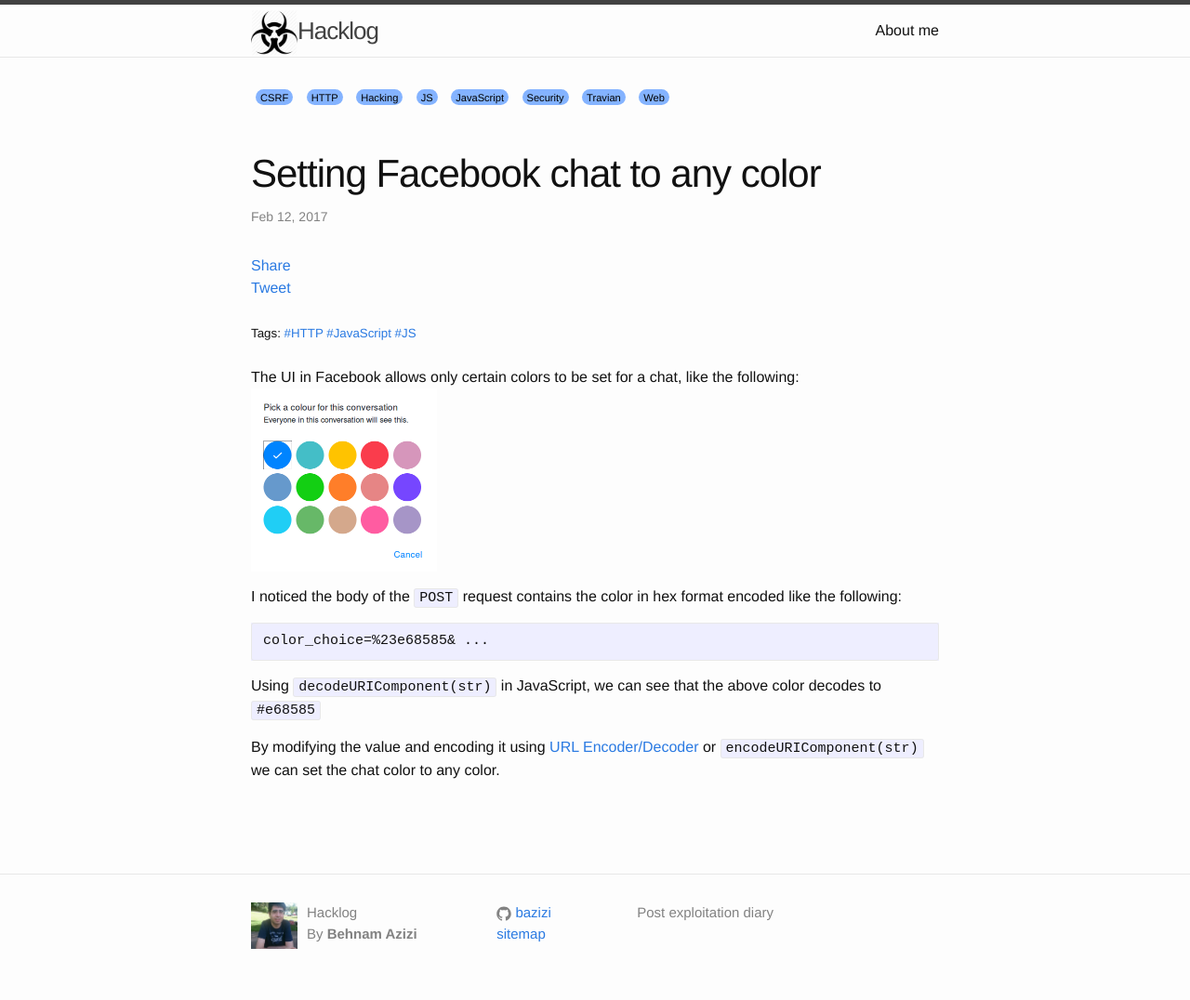
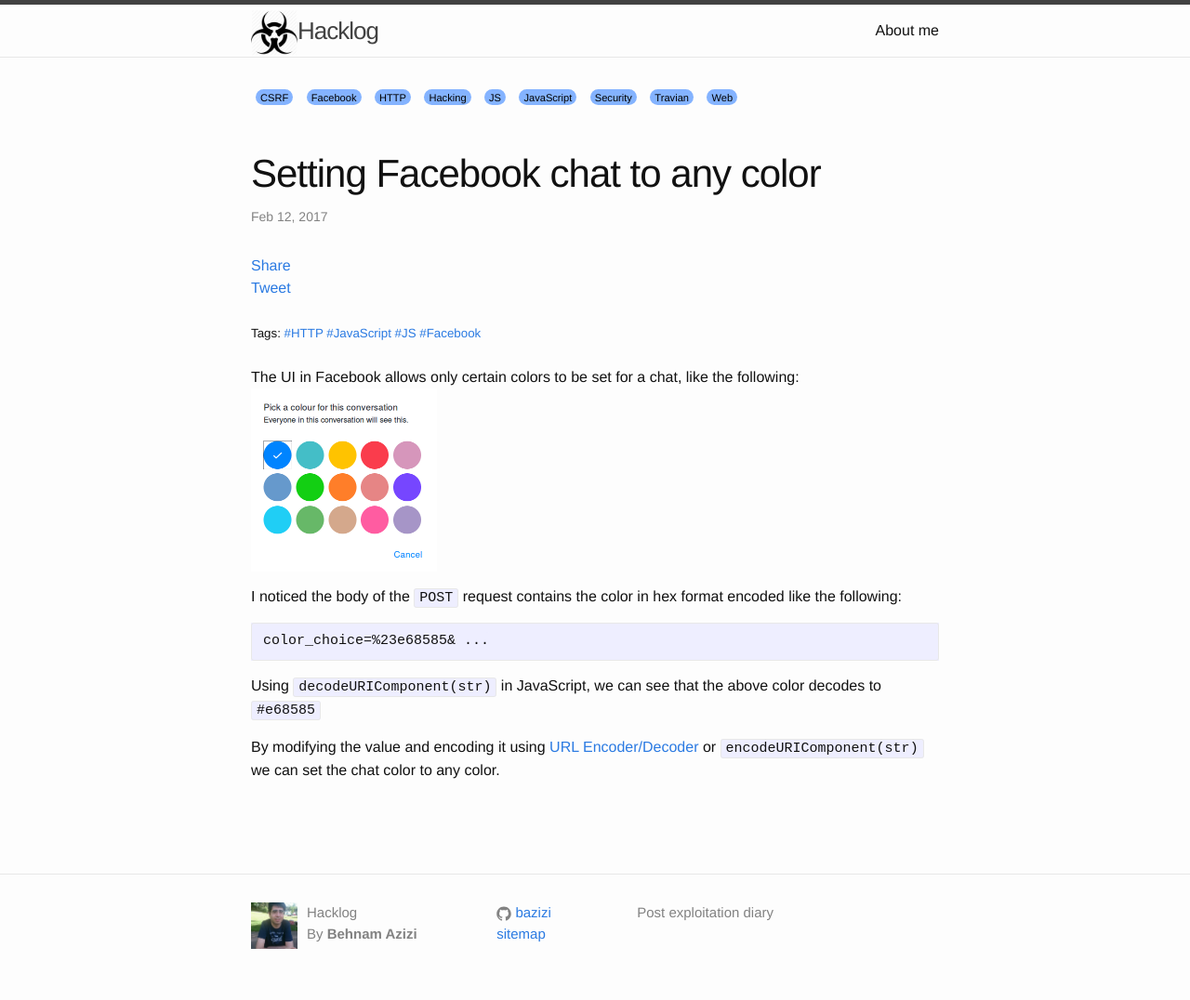
Before and after one commit to bazizi/bazizi.github.io, a Jekyll site: the page built from _posts/2017-02-12-Hacking-facebook-chat-colors.md, in a window 1280 px wide. Shown: the whole page at 93% size. Built offline with Jekyll 4.4.1, drawn with Linux system fonts in a browser that asks for light colours; comment, search, counter and statistics services are not loaded.

```diff
--- a/_posts/2017-02-12-Hacking-facebook-chat-colors.md
+++ b/_posts/2017-02-12-Hacking-facebook-chat-colors.md
@@ -6,6 +6,7 @@ tags:
 - HTTP
 - JavaScript
 - JS
+- Facebook
 categories: jekyll update
 ---
 
--- /dev/null
+++ b/googlef7238d39665f350b.html
@@ -0,0 +1 @@
+google-site-verification: googlef7238d39665f350b.html
```
Also changed, not shown: favicon.ico (added).
